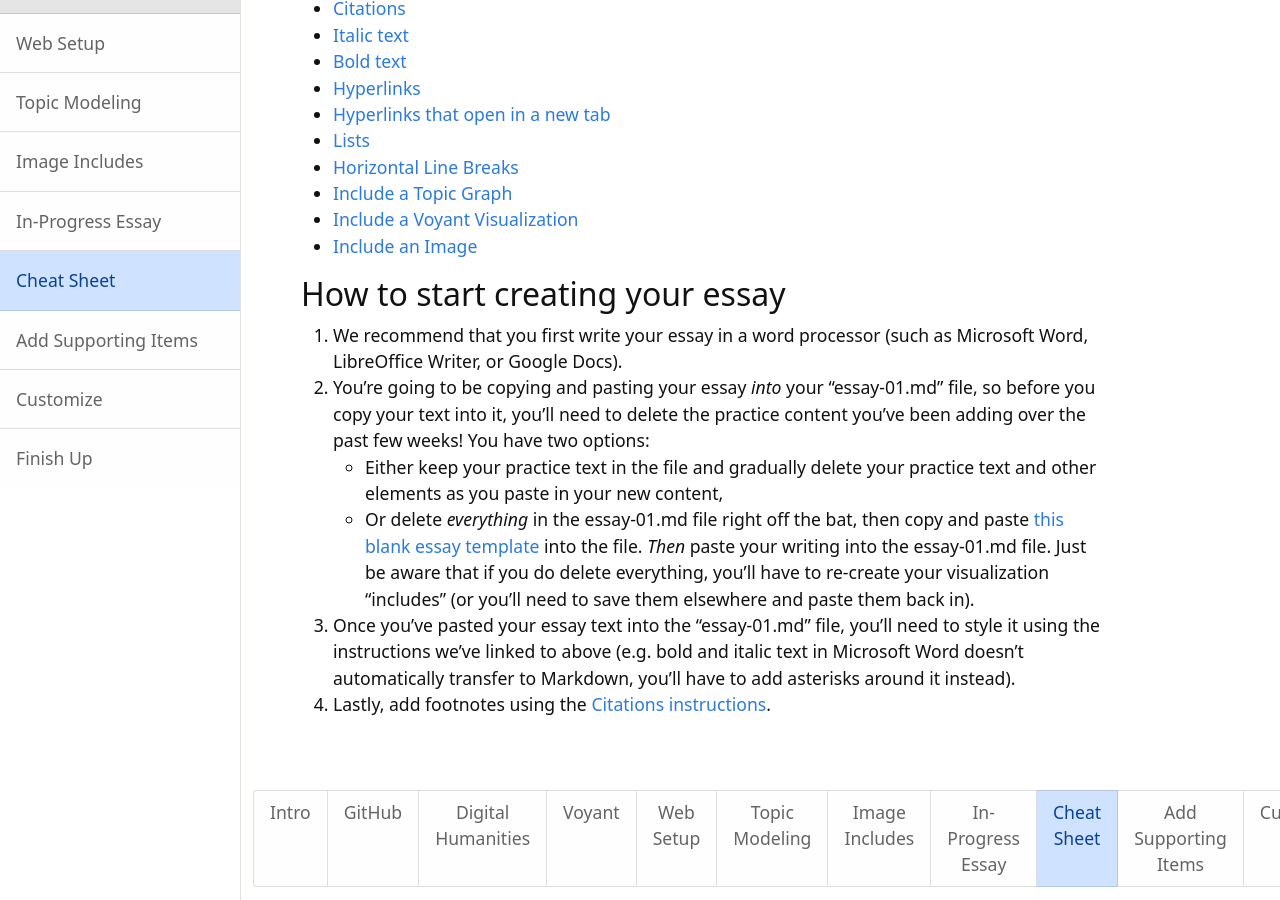
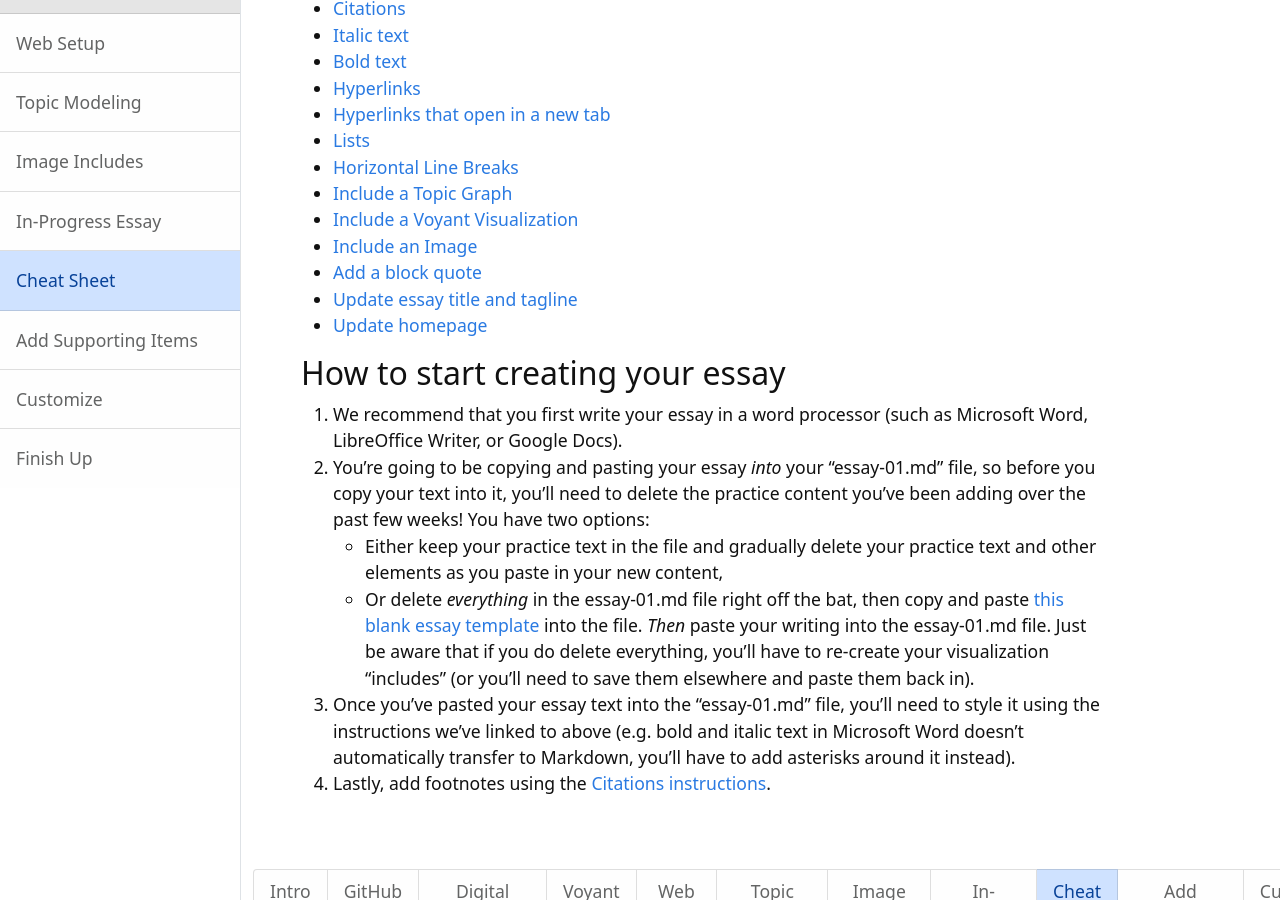
Before and after one commit to learn-static/hist-320, a Jekyll site: the page built from content/08-cheat-sheet.md, in a window 1280 px wide and 900 px high, scrolled down 324 px. Built offline with Jekyll 4.4.1, drawn with Linux system fonts in a browser that asks for light colours.

Commit message:
update cheat sheet

```diff
--- a/content/08-cheat-sheet.md
+++ b/content/08-cheat-sheet.md
@@ -21,6 +21,9 @@ Click on the links below to see instructions on how to incorporate each of these
 - [Include a Topic Graph](/hist-320/topic-modeling.html#include-topic){:target="_blank" rel="noopener"}
 - [Include a Voyant Visualization](/hist-320/includes.html#include-voyant){:target="_blank" rel="noopener"}
 - [Include an Image](/hist-320/includes.html#include-image){:target="_blank" rel="noopener"}
+- [Add a block quote](/hist-320/customize.html#block-quote){:target="_blank" rel="noopener"}
+- [Update essay title and tagline](/hist-320/customize.html#title){:target="_blank" rel="noopener"}
+- [Update homepage](/hist-320/customize.html#homepage){:target="_blank" rel="noopener"}
 
 ## How to start creating your essay
 
```
Also changed, not shown: content/10-customize.md (+3 -0 lines).
